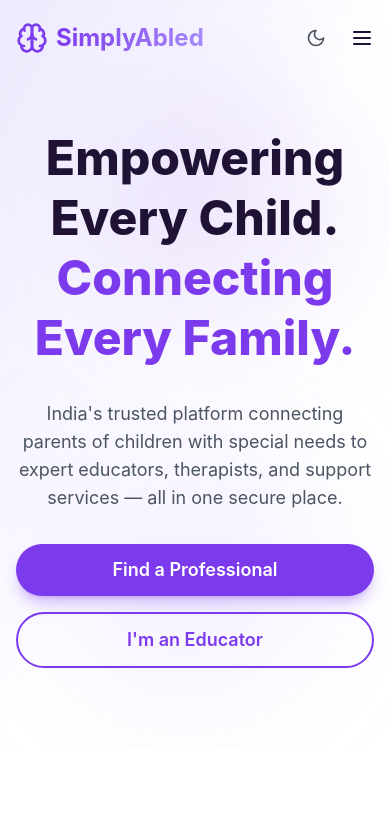
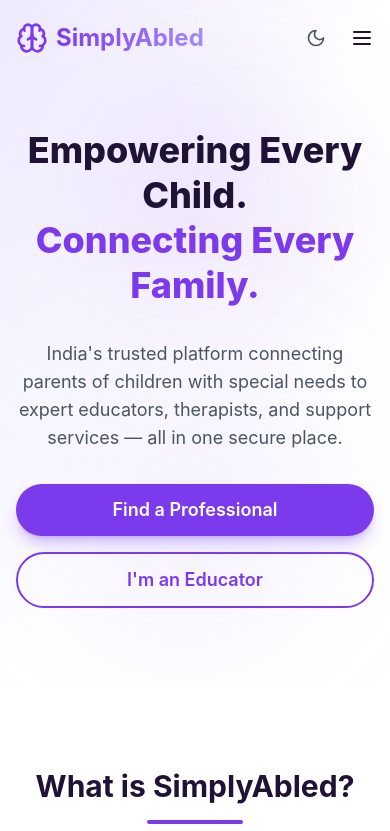
Before and after one commit to nk1041/gravity, a React (Vite) app: page / in a window 390 px wide. Shown: the top 831 px of the page. Built offline with nearby package versions, Linux system fonts and the light colour scheme.

Commit message:
style: optimize layout and typography for mobile responsiveness

```diff
--- a/src/App.jsx
+++ b/src/App.jsx
@@ -204,7 +204,8 @@ export default function App() {
           </div>
 
           <h3 style="color: #1e40af; margin-top: 30px;">Detailed Responses</h3>
-          <table style="width: 100%; border-collapse: collapse; text-align: left; font-size: 14px;">
+          <div style="overflow-x: auto;">
+            <table style="width: 100%; min-width: 500px; border-collapse: collapse; text-align: left; font-size: 14px;">
               <tr style="background-color: #f1f5f9;">
                 <th style="padding: 10px; border: 1px solid #ddd;">Question</th>
                 <th style="padding: 10px; border: 1px solid #ddd; width: 100px;">Response</th>
@@ -216,6 +217,7 @@ export default function App() {
                 </tr>
               `).join('')}
             </table>
+          </div>
         </div>
       `;
     } else {
@@ -368,7 +370,7 @@ export default function App() {
 
         <div className="max-w-7xl mx-auto grid lg:grid-cols-2 gap-12 items-center relative z-10">
           <div className="space-y-8 text-center lg:text-left">
-            <h1 className="text-5xl lg:text-6xl font-extrabold leading-tight">
+            <h1 className="text-4xl md:text-5xl lg:text-6xl font-extrabold leading-tight">
               Empowering Every Child. <br/>
               <span className="text-primary">Connecting Every Family.</span>
             </h1>
@@ -657,7 +659,7 @@ export default function App() {
 
                 <div className="space-y-2 md:col-span-2">
                   <label className="text-sm font-semibold">Session Mode *</label>
-                  <div className="flex gap-6">
+                  <div className="flex flex-col sm:flex-row gap-4 sm:gap-6">
                     <label className="flex items-center gap-2 cursor-pointer"><input type="radio" name="mode" value="Online" required className="text-primary focus:ring-primary"/> Online (Video Call)</label>
                     <label className="flex items-center gap-2 cursor-pointer"><input type="radio" name="mode" value="Home Session" required className="text-primary focus:ring-primary"/> Home Session</label>
                   </div>
@@ -882,7 +884,7 @@ export default function App() {
                 </div>
               ) : (
                 <>
-                  <div className="grid grid-cols-2 gap-6">
+                  <div className="grid grid-cols-1 md:grid-cols-2 gap-6">
                     <div className="space-y-1">
                       <label className="text-sm font-semibold">Child Name</label>
                       <input type="text" className="w-full bg-gray-50 dark:bg-darkBg border border-gray-200 dark:border-gray-700 rounded-lg px-4 py-3 focus:border-primary focus:ring-1 focus:ring-primary outline-none" placeholder="e.g. Rahul" />
```
Lines whose indentation alone changed are shown as unchanged.
